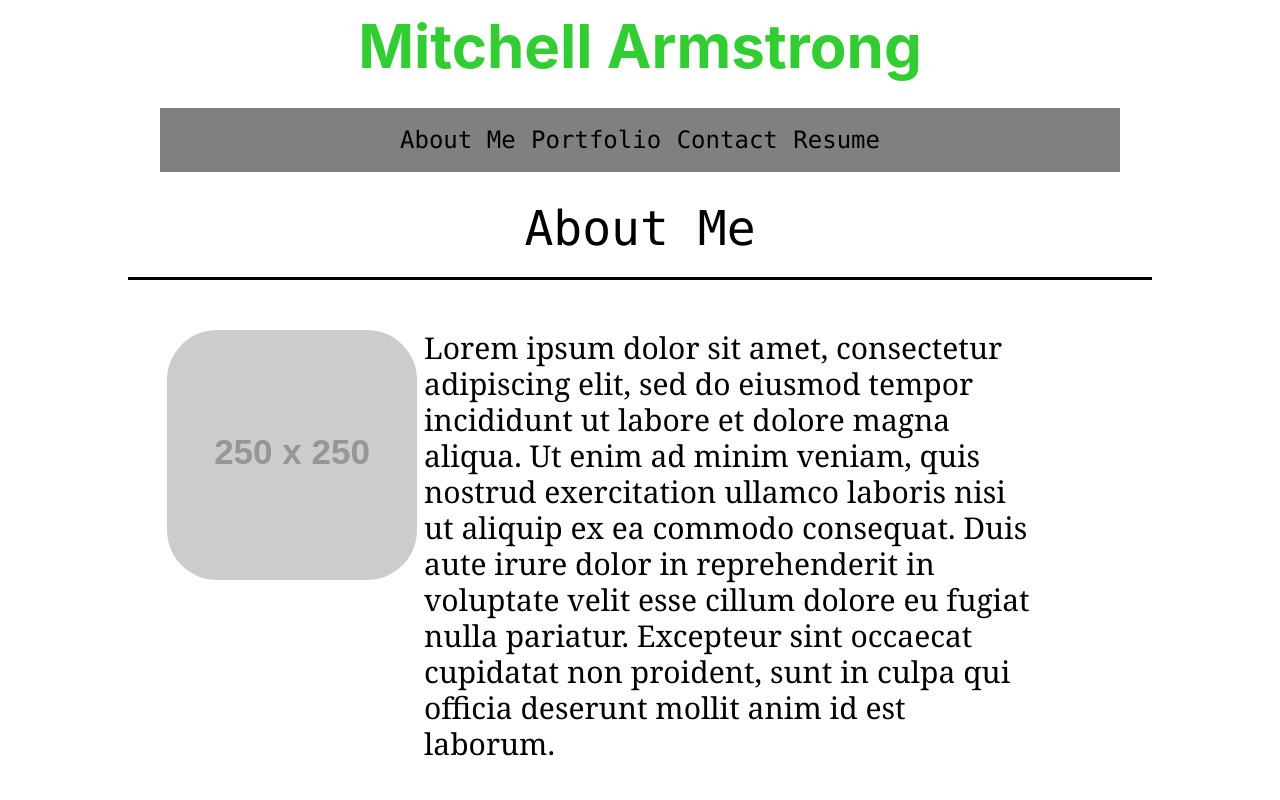
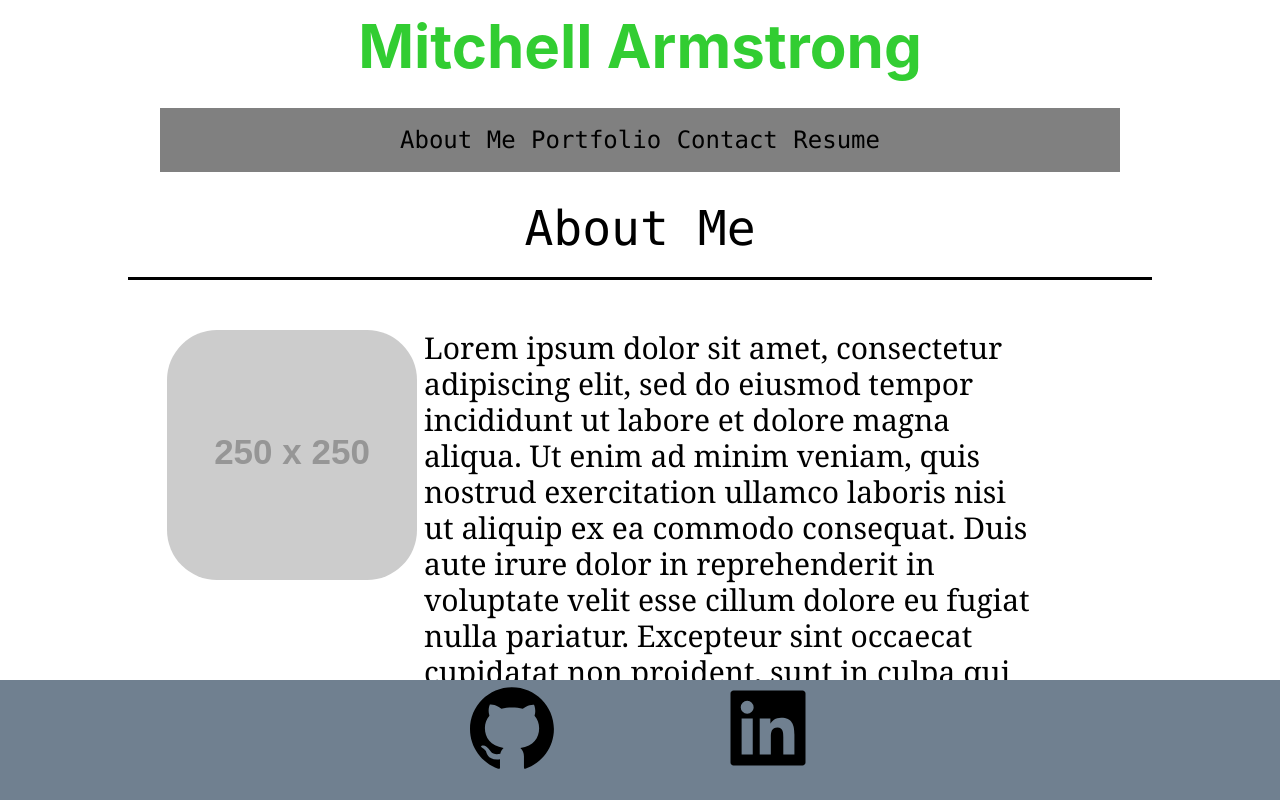
Before and after one commit to ScarElite/professional-portfolio, a React (Create React App) app: page / in a window 1280 px wide. Shown: the top 800 px of the page. Built offline with nearby package versions, Linux system fonts and the light colour scheme.

Commit message:
Created the Footer component and styled it a little bit. Also added clickable GitHub and LinkedIn icons that take the user to my respective profiles for each one

```diff
--- a/package.json
+++ b/package.json
@@ -9,6 +9,7 @@
     "bootstrap-icons": "^1.10.2",
     "react": "^18.2.0",
     "react-dom": "^18.2.0",
+    "react-icons": "^4.7.1",
     "react-router-dom": "^6.5.0",
     "react-scripts": "5.0.1",
     "web-vitals": "^2.1.4"
--- a/src/App.css
+++ b/src/App.css
@@ -64,3 +64,12 @@
 .about-paragraph-2 {
   width: 70%;
 }
+
+/* Footer */
+#Footer {
+   position: fixed;
+   bottom: 0;
+   width: 100%;
+   height: 120px;   /* Height of the footer */
+   background: slategray;
+}
--- a/src/App.js
+++ b/src/App.js
@@ -4,6 +4,7 @@ import Header from "./components/Header";
 import Nav from "./components/Nav";
 import About from "./components/About";
 import About2 from "./components/About2";
+import Footer from "./components/Footer";
 
 function App() {
   return (
@@ -12,6 +13,7 @@ function App() {
       <Nav></Nav>
       <About></About>
       <About2></About2>
+      <Footer></Footer>
     </div>
   );
 }
--- /dev/null
+++ b/src/components/Footer/index.js
@@ -0,0 +1,32 @@
+import React from "react";
+import { AiFillGithub } from "react-icons/ai";
+import { AiFillLinkedin } from "react-icons/ai";
+
+function Footer() {
+  return (
+    <div id="Footer">
+      <ul className="flex text-8xl justify-center">
+        <li className="github-icon-footer px-20">
+          <a
+            href="https://github.com/ScarElite"
+            target="_blank"
+            rel="noreferrer"
+          >
+            <AiFillGithub></AiFillGithub>
+          </a>
+        </li>
+        <li className="linkedin-icon-footer px-20">
+          <a
+            href="https://www.linkedin.com/in/mitchell-armstrong99/"
+            target="_blank"
+            rel="noreferrer"
+          >
+            <AiFillLinkedin></AiFillLinkedin>
+          </a>
+        </li>
+      </ul>
+    </div>
+  );
+}
+
+export default Footer;
```
Also changed, not shown: 1 other file (tests, documents, lock files or other folders).
